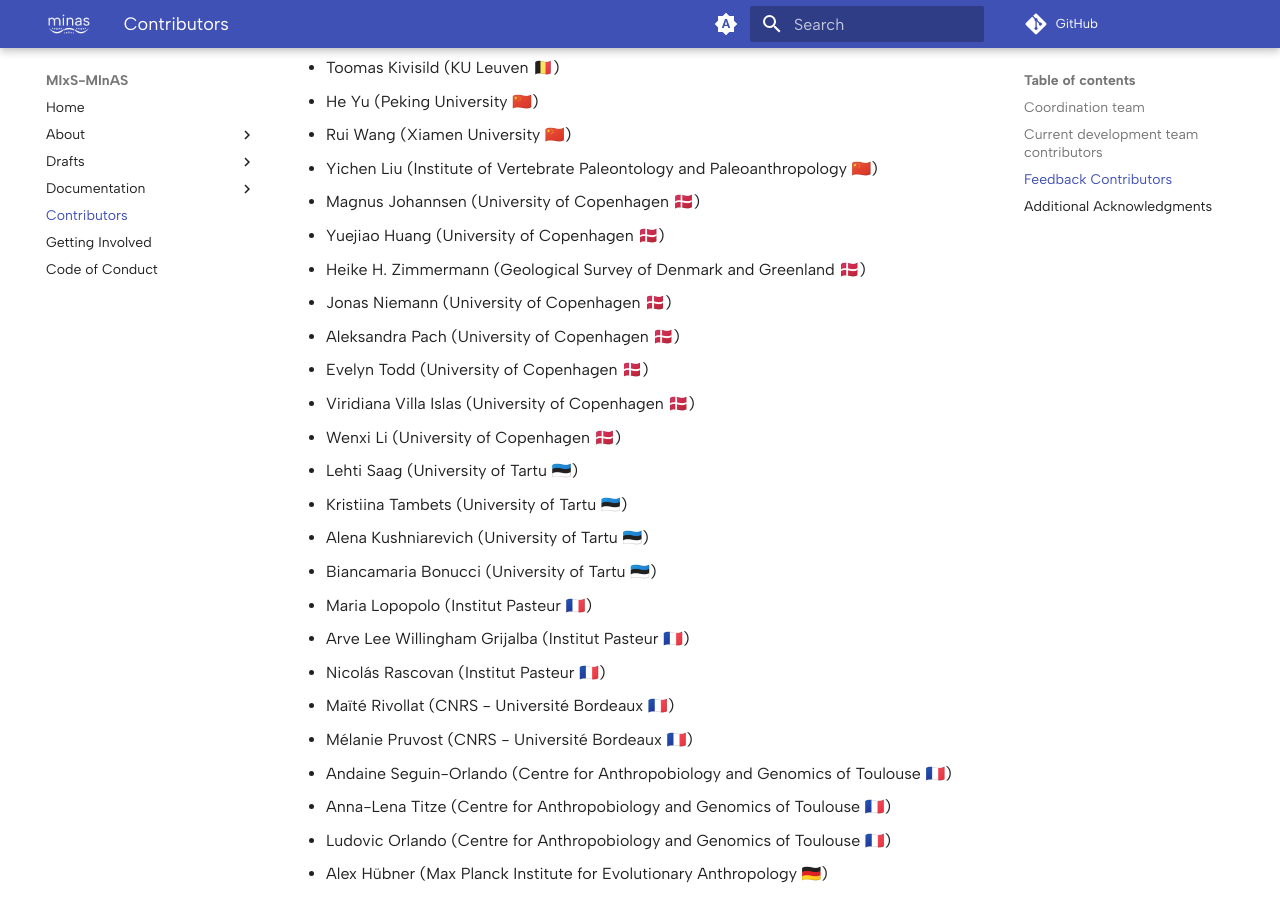
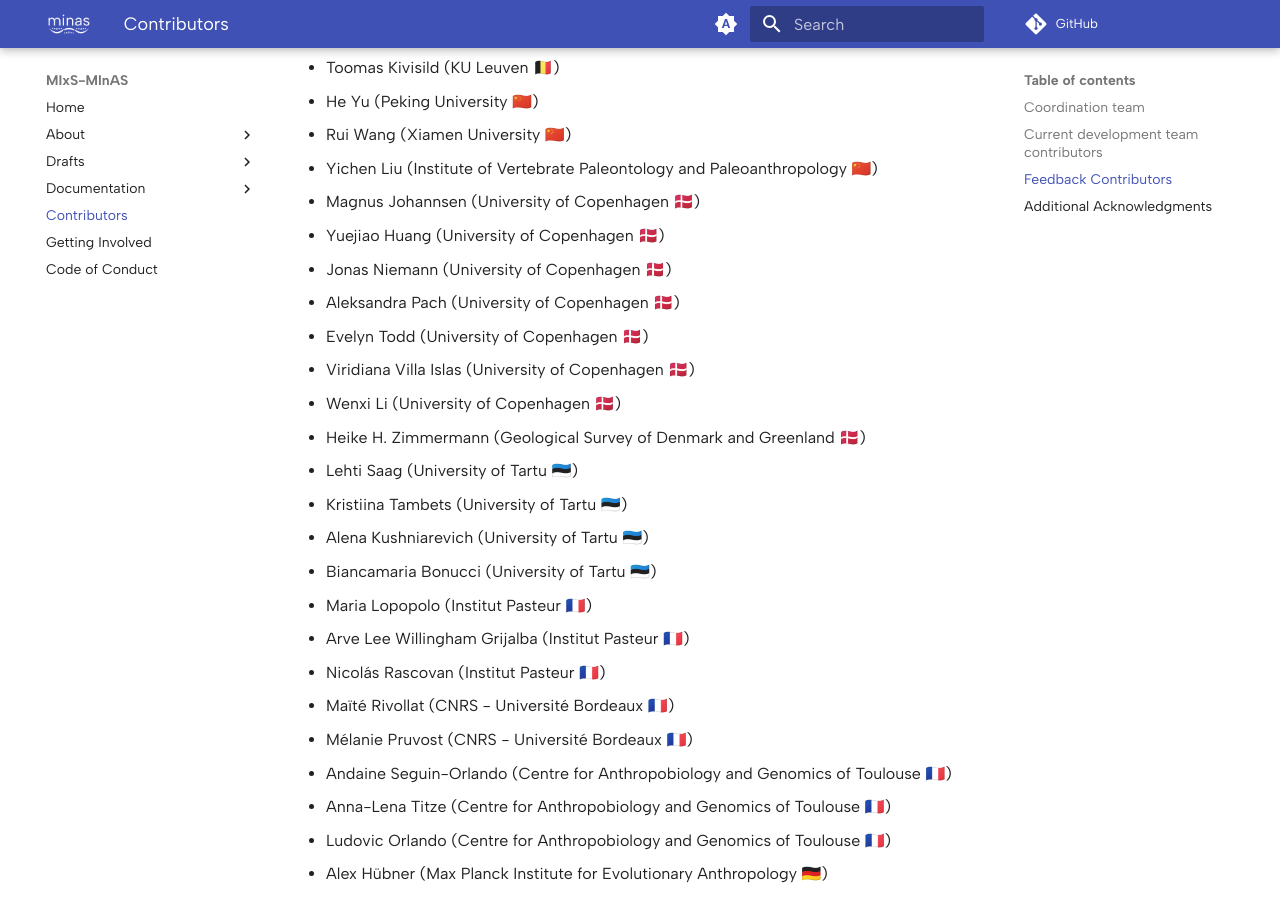
Before and after one commit to MIxS-MInAS/MIxS-MInAS.github.io, an MkDocs documentation site: the page built from docs/contributors.md, in a window 1280 px wide and 900 px high, scrolled down 1087 px. Built offline with MkDocs 1.6.1 and Material for MkDocs 9.7.7, drawn with Linux system fonts in a browser that asks for light colours; comment, search, counter and statistics services are not loaded.

Commit message:
Group new Uni of Copenhagen with others

```diff
--- a/docs/contributors.md
+++ b/docs/contributors.md
@@ -37,12 +37,12 @@ Previously:
 - Yichen Liu (Institute of Vertebrate Paleontology and Paleoanthropology 🇨🇳)
 - Magnus Johannsen (University of Copenhagen 🇩🇰)
 - Yuejiao Huang (University of Copenhagen 🇩🇰)
-- Heike H. Zimmermann (Geological Survey of Denmark and Greenland 🇩🇰)
 - Jonas Niemann (University of Copenhagen 🇩🇰)
 - Aleksandra Pach (University of Copenhagen 🇩🇰)
 - Evelyn Todd (University of Copenhagen 🇩🇰)
 - Viridiana Villa Islas (University of Copenhagen 🇩🇰)
 - Wenxi Li (University of Copenhagen 🇩🇰)
+- Heike H. Zimmermann (Geological Survey of Denmark and Greenland 🇩🇰)
 - Lehti Saag (University of Tartu 🇪🇪)
 - Kristiina Tambets (University of Tartu 🇪🇪)
 - Alena Kushniarevich (University of Tartu 🇪🇪)
```
